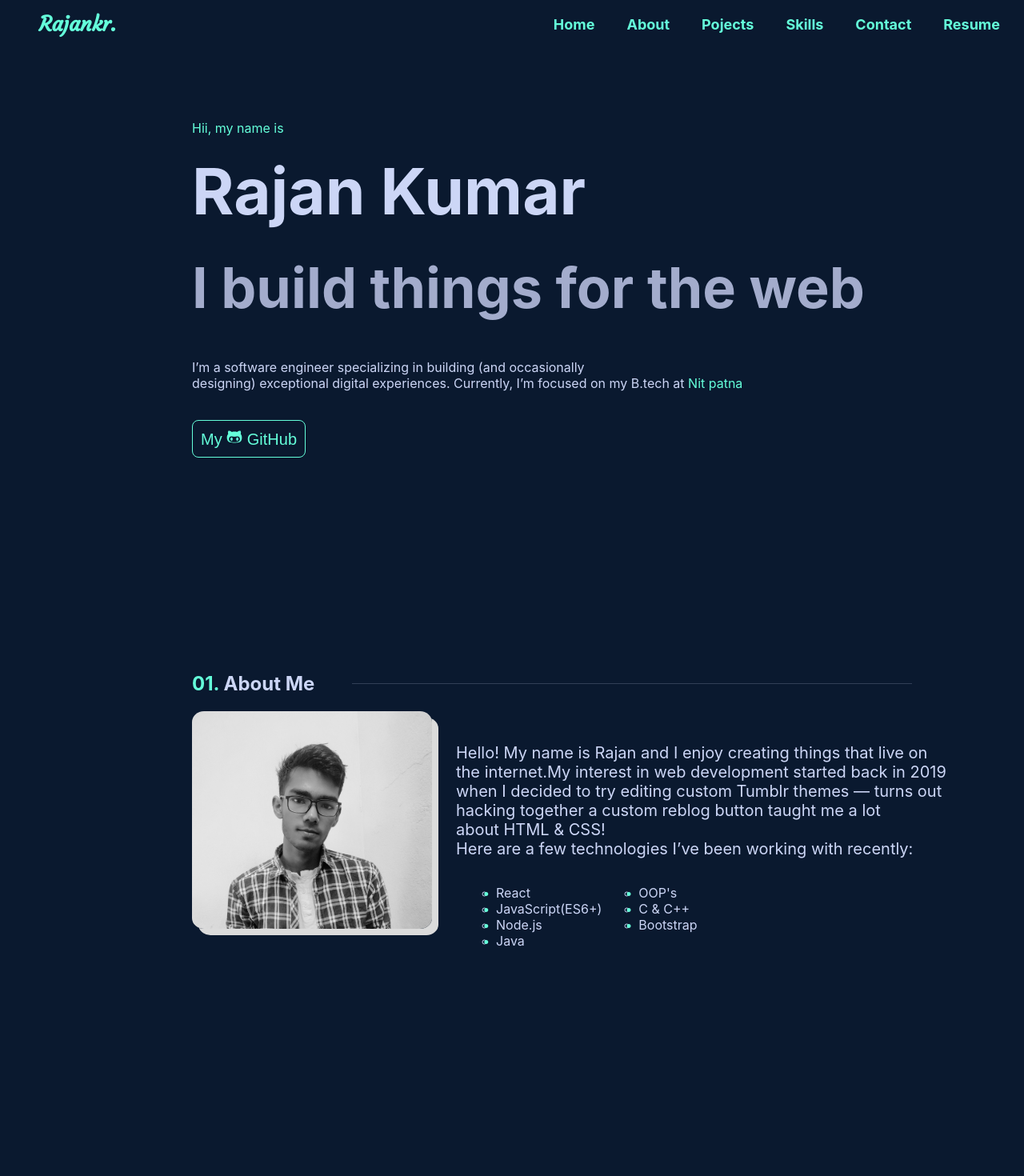
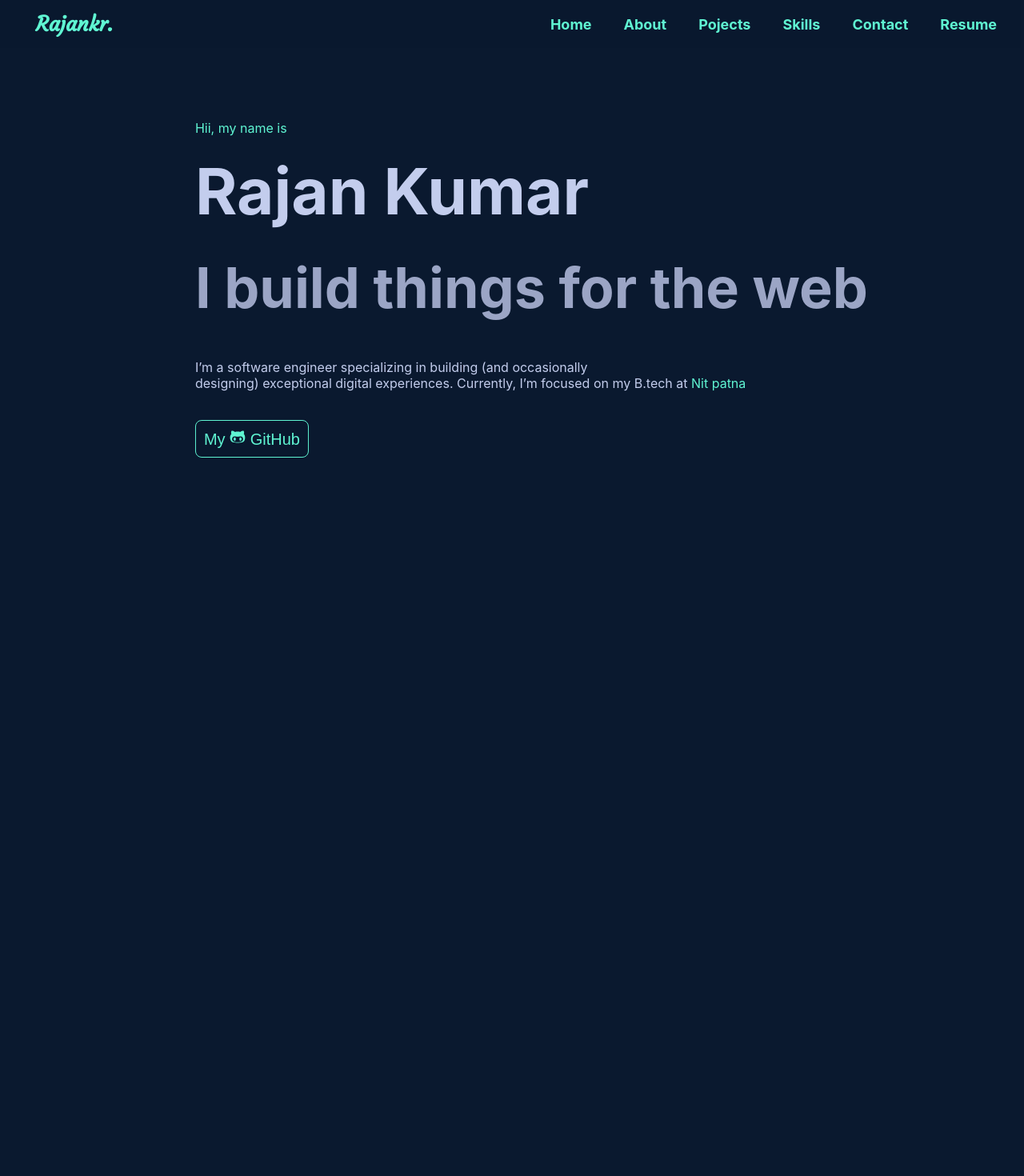
Before and after one commit to krcpr007/PortfolioWebsite, a React (Create React App) app: page / in a window 1280 px wide. Shown: the top 1470 px of the page at 80% size. Built offline with nearby package versions, Linux system fonts and the light colour scheme; a web font is replaced by a local one.

Commit message:
Added Aos style

```diff
--- a/package.json
+++ b/package.json
@@ -6,6 +6,7 @@
     "@testing-library/jest-dom": "^5.11.4",
     "@testing-library/react": "^11.1.0",
     "@testing-library/user-event": "^12.1.10",
+    "aos": "^2.3.4",
     "config": "^3.3.6",
     "hooks": "^0.3.2",
     "react": "^17.0.2",
--- a/src/App.js
+++ b/src/App.js
@@ -3,6 +3,8 @@ import {
 //   Switch,
 //   Route
 } from "react-router-dom";
+import Aos from "aos";
+import 'aos/dist/aos.css';
 import { useEffect, useState } from 'react';
 import Projects from './component/Project/Projects'
 import About from './component/About/About';
@@ -17,34 +19,40 @@ function App() {
         setloading(true);
         setTimeout(() => {
           setloading(false);
-        }, 10);
+        }, 4000);
   },[]);
+  useEffect(() => {
+    Aos.init({duration:2000});
+
+  }, []);
+
+
   return (
-      <div>
+      <>
     { loading ? (
     <Loder/>
     )
       :(
         <>
               <Router>
-               <Navbar />
+               <Navbar dataAos="fade-right"  />
               {/* <Switch> */}
               {/* <Route exact path="/"> */}
                 {/* <preloader/> */}
               <Home />
               {/* </Route> */}
               {/* <Route exact path="/about"> */}
-              <About id="#about" />
+              <About dataAos="fade-up" />
               {/* </Route> */}
               {/* <Route exact path="/projects"> */}
-              <Projects />
+              <Projects dataAos="zoom-in" />
               {/* </Route> */}
               {/* </Switch> */}
-              <Footer />
+              <Footer  dataAos="zoom-in"/>
               </Router>
               </>
       )}
-      </div>
+      </>
   );
 }
 
--- a/src/component/About/About.js
+++ b/src/component/About/About.js
@@ -1,9 +1,12 @@
-import React from 'react'
+import React from 'react';
+import { useEffect } from 'react';
 import './About.css';
-import myImg from './myPic.jpg'
-const About = () => {
+import myImg from './myPic.jpg';
+
+const About = (props) => {
+
     return (
-        <div id="#about" className="about-container">
+        <div id="#about" data-aos={props.dataAos} className="about-container">
             <div className="about-container2">
                 <div className="heading">
                     <h2 className="about-heading"><span style={{ color: "#64ffda" }}>01.</span> About Me</h2>
--- a/src/component/Footer/Footer.js
+++ b/src/component/Footer/Footer.js
@@ -5,12 +5,10 @@ import { FaGithub } from 'react-icons/fa'
 import {FaLinkedinIn} from 'react-icons/fa'
 import { FaTwitter } from 'react-icons/fa'
 import { FaFacebookSquare } from 'react-icons/fa'
-
-
-const Footer = () => {
+const Footer = (props) => {
     return (
         <footer>
-            <div className="footer-container">
+            <div data-aos={props.dataAos} data-aos-once="true" className="footer-container">
               <h1 className="footer-Heading" >Get In Touch</h1>
               <p className="footer-paragraph">Although I’m not currently looking for any new opportunities, my inbox is <br/> always open. Whether you have a question or just want to say hi, I’ll try my <br/> best to get back to you!</p>
               <div className="icons">
--- a/src/component/Home/Home.js
+++ b/src/component/Home/Home.js
@@ -5,7 +5,7 @@ const Home = () => {
     return (
         <>
             {/* <img className="" src={myImg} alt="MY IMAGE" /> */}
-            <div className="home-container">
+            <div data-aos="fade-left" className="home-container">
                 <div className="home-container2">
                     <p className="home-paragraph">Hii, my name is </p>
                     <h1 className="home-heading1">Rajan Kumar</h1>
--- a/src/component/NavBar/Navbar.js
+++ b/src/component/NavBar/Navbar.js
@@ -1,9 +1,14 @@
-import React from 'react'
+import React  from 'react'
 import { Link } from 'react-router-dom';
 import './Navbar.css';
-const Navbar = () => {
+const Navbar = (props) => {
+  const onclick =( e)=>{
+
+    e.preventDefault()
+  }
     return (
-        <div className="navbar">
+        <div data-aos={props.dataAos} data-aos-once="true"
+         className="navbar">
         <input type="checkbox" id="navbar-checkbox"/>
         <div className="navbar-header">
           {/* <div className="navbar-title"> */}
@@ -19,7 +24,7 @@ const Navbar = () => {
         </div>
         <div className="navbar-links">
           <a href="/">Home</a>
-          <Link to="/about">About</Link>
+          <Link to="/about" onClick={onclick}>About</Link>
           <a href="/project">Pojects</a>
           <a href="#Locations">Skills</a>
           <a href="#Contact">Contact</a>
--- a/src/component/Project/Projects.js
+++ b/src/component/Project/Projects.js
@@ -1,11 +1,10 @@
 import React from 'react'
 import './project.css';
-// import project from './project';
 import { FaGithubAlt } from 'react-icons/fa';
 import projectImg from './desktop-1245714.jpg'
-const Projects = () => {
+const Projects = (props) => {
     return (
-        <div className="project-container">
+        <div data-aos={props.dataAos} data-aos-once="true" className="project-container">
             <div className="project-container2">
                 <h2 className="project-heading"><span style={{ color: "#64ffda" }}>02.</span>Some Things I’ve Built</h2>
 
--- a/src/component/Project/project.css
+++ b/src/component/Project/project.css
@@ -29,6 +29,11 @@
     position: relative;
     left: 600px;
     bottom:250px;
+}
+.project-img img{
+    width:450px ;
+    border: 1px solid #64ffda;
+    border-radius: 5px;
 }
 .project-heading::after{
     content: '';
```
Also changed, not shown: 2 other files (tests, documents, lock files or other folders).
